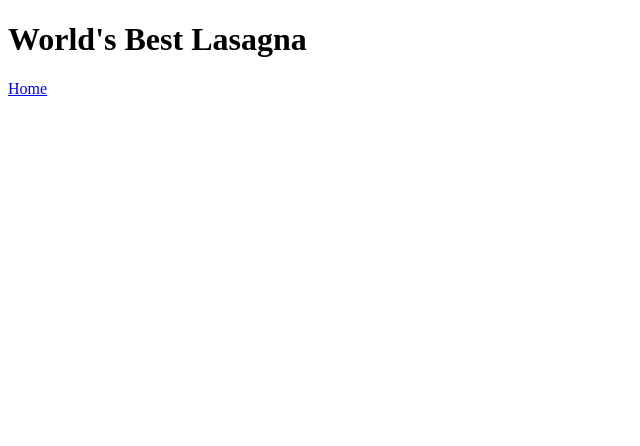
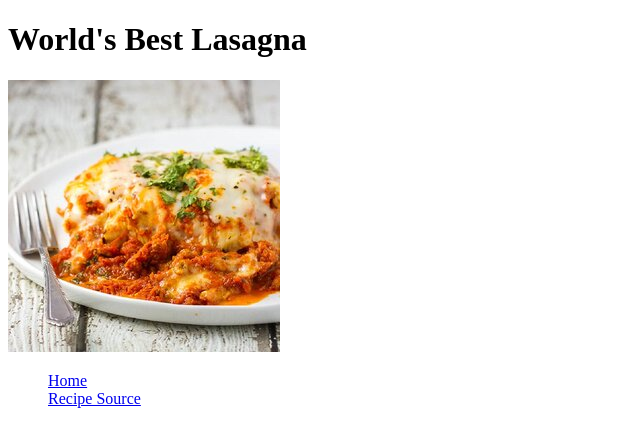
Before and after one commit to zyldria/the-odin-project-recipes, a plain HTML site: page recipes/lasagna.html in a window 1280 px wide. Shown: the whole page, without its empty margins (0-640 px from the left). Drawn offline with Linux system fonts and the light colour scheme.

Commit message:
Add Image to lasagna.html

```diff
--- a/recipes/lasagna.html
+++ b/recipes/lasagna.html
@@ -7,6 +7,12 @@
   </head>
   <body>
       <h1>World's Best Lasagna</h1>
-      <a href="../index.html">Home</a>
+      <img src="../img/lasagna.jpg" alt="A Lasagna" />
+      <ul>
+        <a href="../index.html">Home</a>
+        <div>
+        </div>
+        <a href="https://www.allrecipes.com/recipe/23600/worlds-best-lasagna/">Recipe Source</a>
+      </ul>
   </body>
 </html>
```
Also changed, not shown: index.html (+1 -1 lines), img/lasagna.jpg (added).
